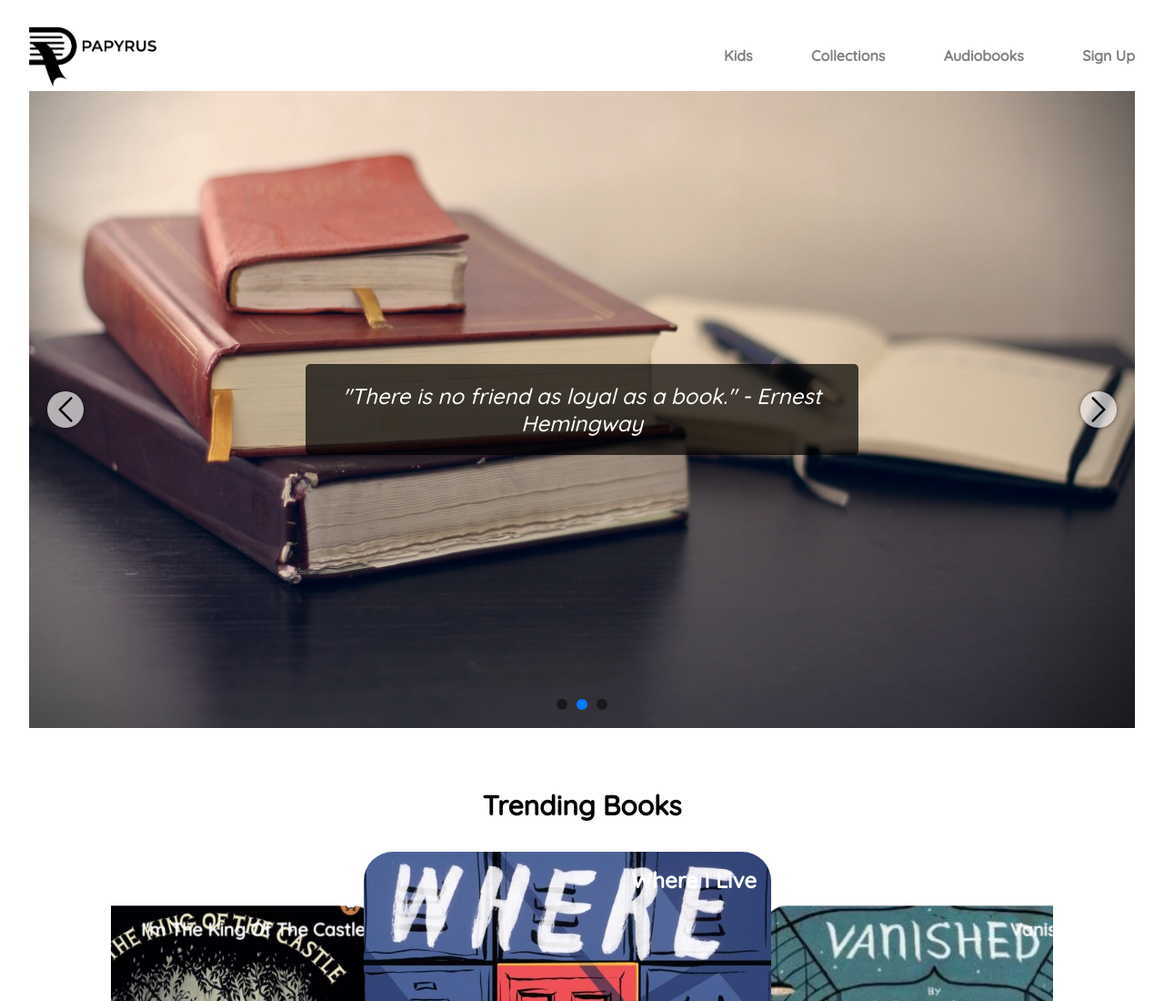
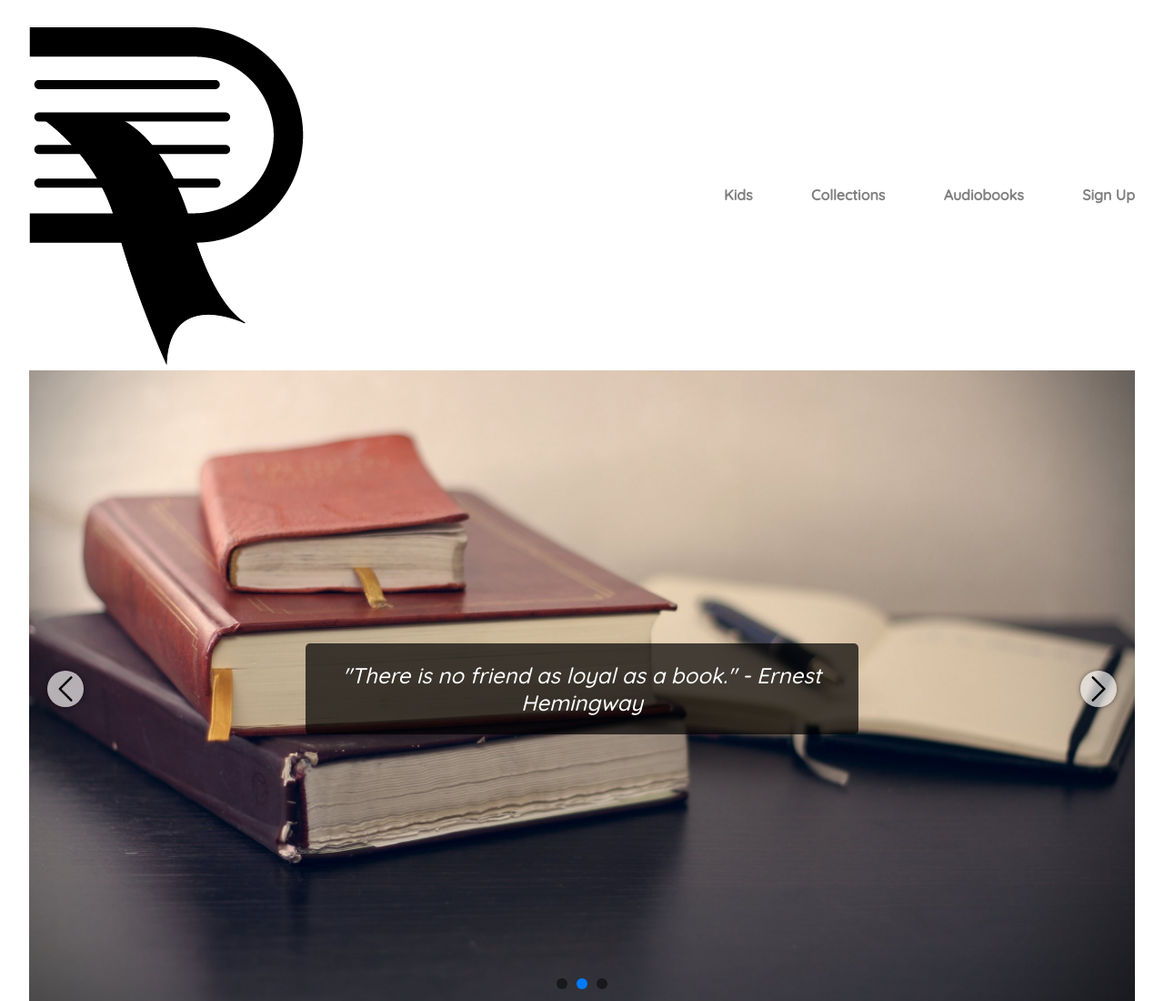
Before and after one commit to cvldz9/WDD-115, a plain HTML site: page index.html in a window 1280 px wide. Shown: the top 1100 px of the page at 91% size. Drawn offline with nearby package versions, Linux system fonts and the light colour scheme; a web font is replaced by a local one.

Commit message:
changed logo image from nav bar

```diff
--- a/index.html
+++ b/index.html
@@ -40,8 +40,7 @@
   <div class="container">
     <!-------------------------NAV BAR----------------------------->
     <div class="navbar">
-      <img src="./assets/images/logo/logo1-black1.png" width="140"
-        height="65" />
+      <img src="./assets/images/logo/logo-black.png" />
       <nav>
         <ul>
           <li><a href="">Kids</a></li>
```
